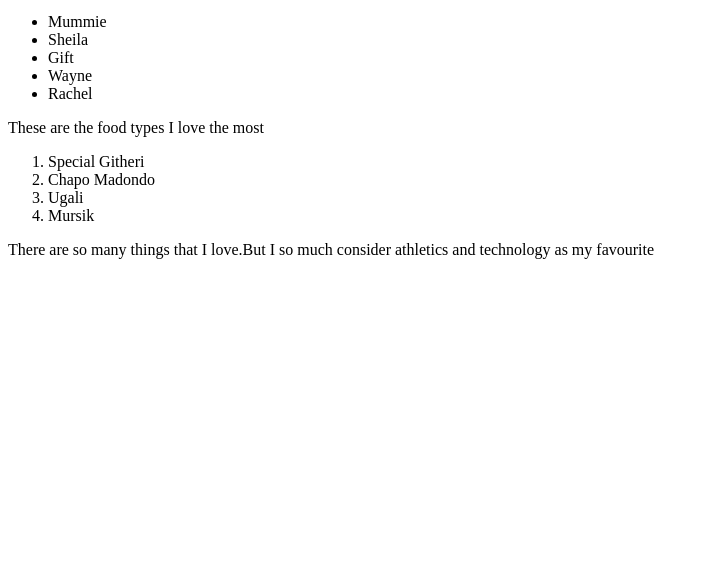
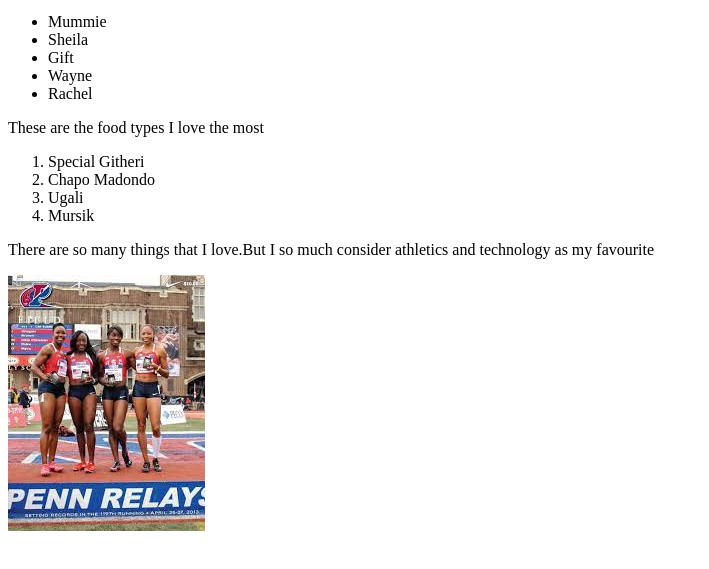
Before and after one commit to Lomemoraine/firstweb, a plain HTML site: page favorite_things.html in a window 1280 px wide. Shown: the part 101-670 px from the top of the page, without its empty margins (0-709 px from the left). Drawn offline with Linux system fonts and the light colour scheme.

Commit message:
add the relay team squad image

```diff
--- a/favorite_things.html
+++ b/favorite_things.html
@@ -24,5 +24,6 @@
     <li>Mursik</li>
 </ol>
 <p>There are so many things that I love.But I so much consider athletics and technology as my favourite</p>
+<img src="images/4.jpg" alt="A sports photo">
 </body>
 </html>
```
